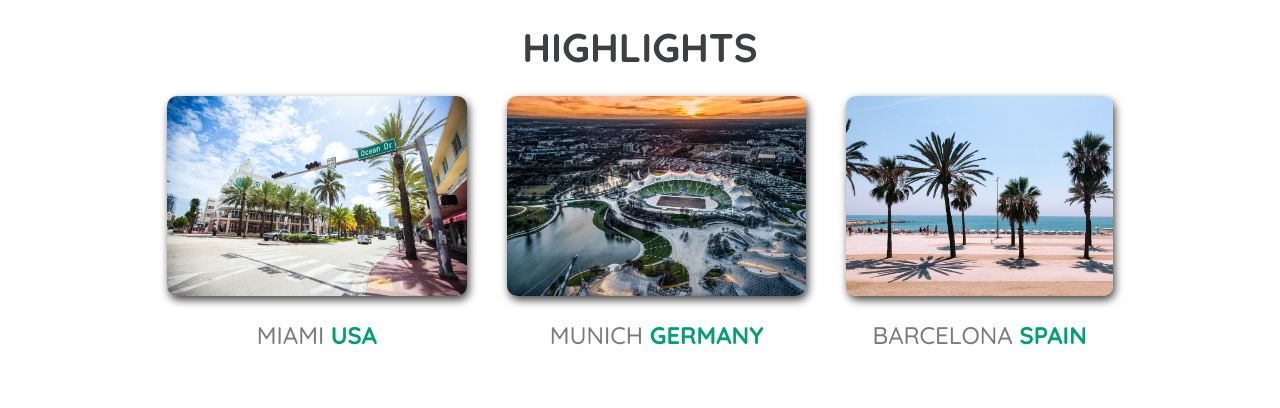
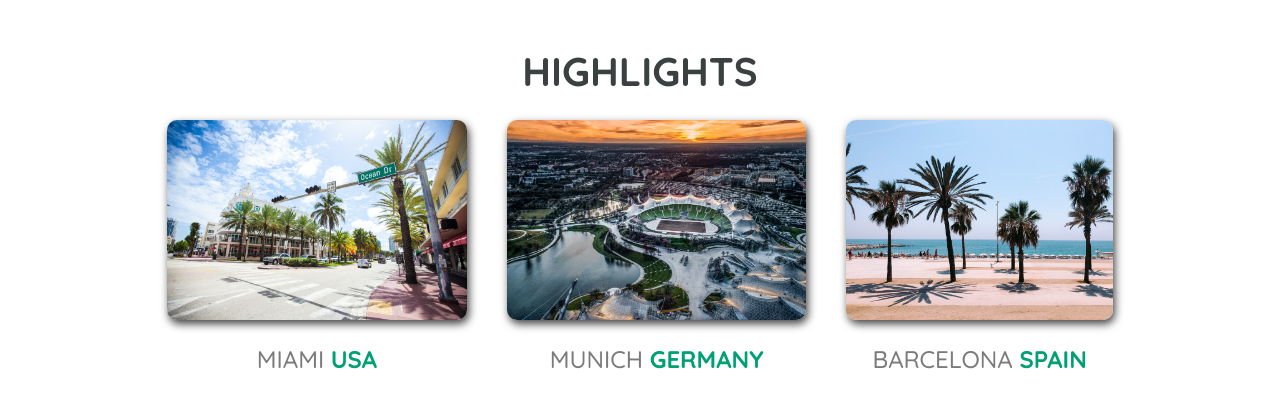
Before and after one commit to BeataJ/Travel-Page, a plain HTML site: page index.html in a window 1280 px wide. Shown: the part 802-1210 px from the top of the page. Drawn offline with Linux system fonts and the light colour scheme.

Commit message:
add padding to #highlights

```diff
--- a/styles/index.css
+++ b/styles/index.css
@@ -48,6 +48,10 @@
     background-color: rgb(208, 197, 52);
 }
 
+#highlights {
+    padding: 24px;
+}
+
 #highlights h2 {
     text-transform: uppercase;
     text-align: center;
```
